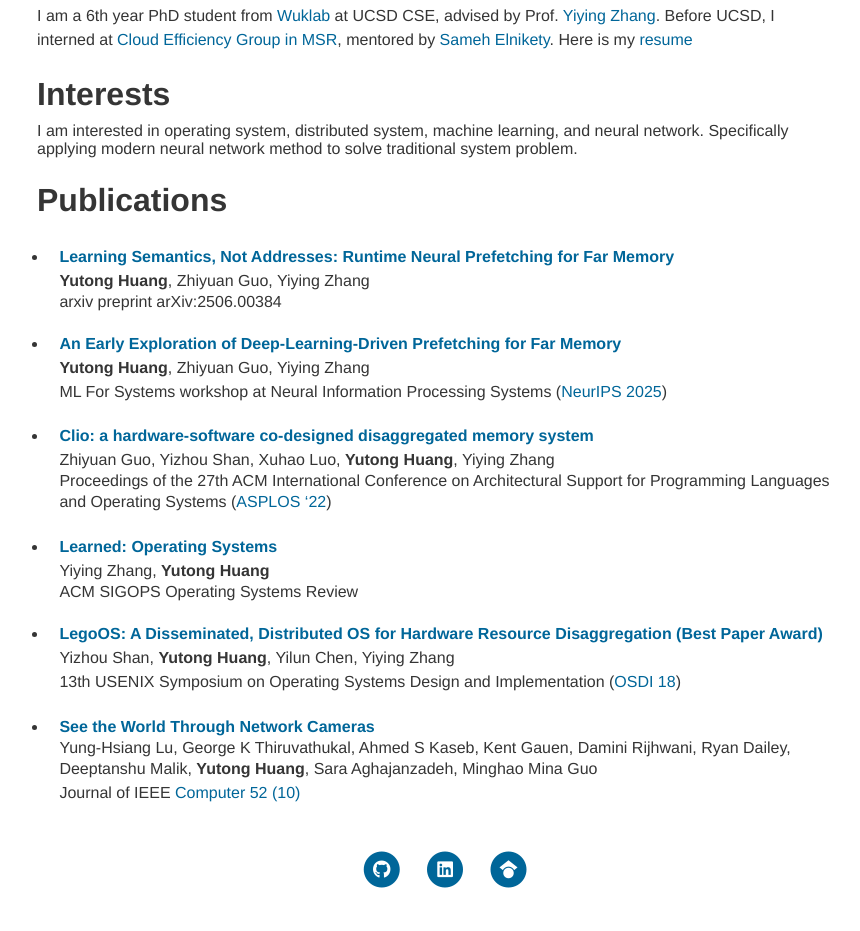
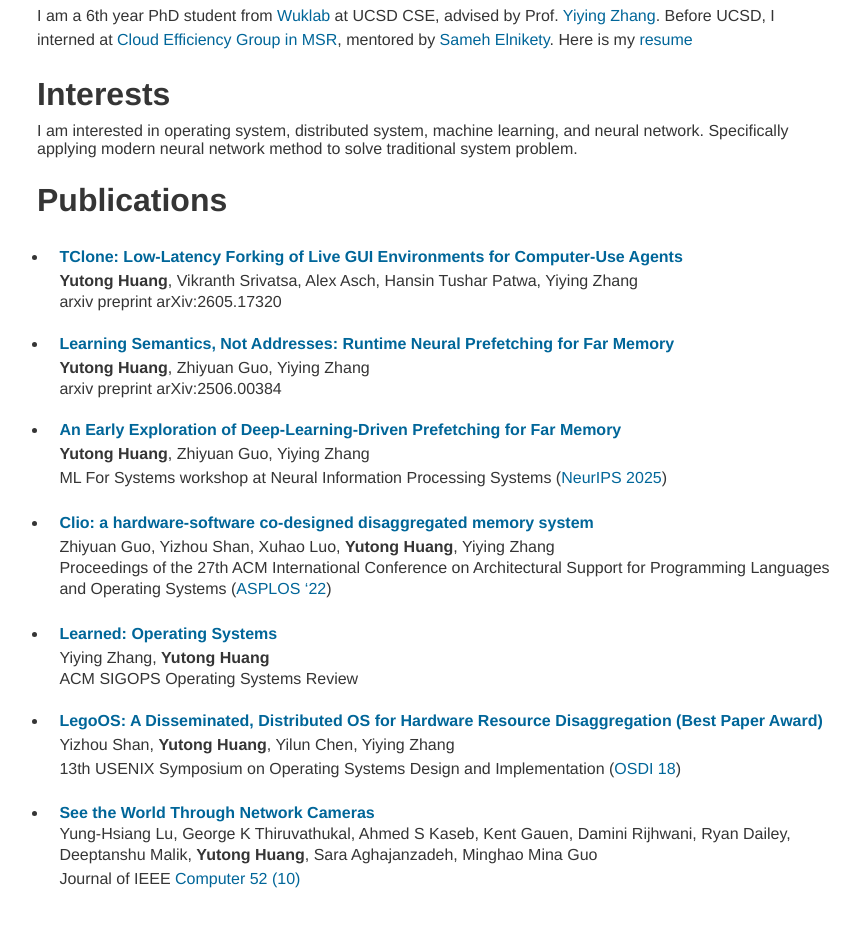
Before and after one commit to dothyt/dothyt, a Jekyll site: the page built from index.md, in a window 1280 px wide. Shown: the part 313-1244 px from the top of the page, without its empty margins (203-1063 px from the left). Built offline with Jekyll 4.4.1, drawn with Linux system fonts in a browser that asks for light colours; our own code applies the rules of GitHub Pages for plain Markdown files.

Commit message:
update agent os paper

```diff
--- a/index.md
+++ b/index.md
@@ -17,6 +17,10 @@ Specifically applying modern neural network method to solve traditional system p
 
 
 # Publications
+
+- [**TClone: Low-Latency Forking of Live GUI Environments for Computer-Use Agents**](https://arxiv.org/abs/2605.17320) <br>
+  **Yutong Huang**, Vikranth Srivatsa, Alex Asch, Hansin Tushar Patwa, Yiying Zhang <br>
+  arxiv preprint arXiv:2605.17320
 
 - [**Learning Semantics, Not Addresses: Runtime Neural Prefetching for Far Memory**](https://arxiv.org/abs/2506.00384) <br>
   **Yutong Huang**, Zhiyuan Guo, Yiying Zhang <br>
```
Also changed, not shown: 1 other file.
